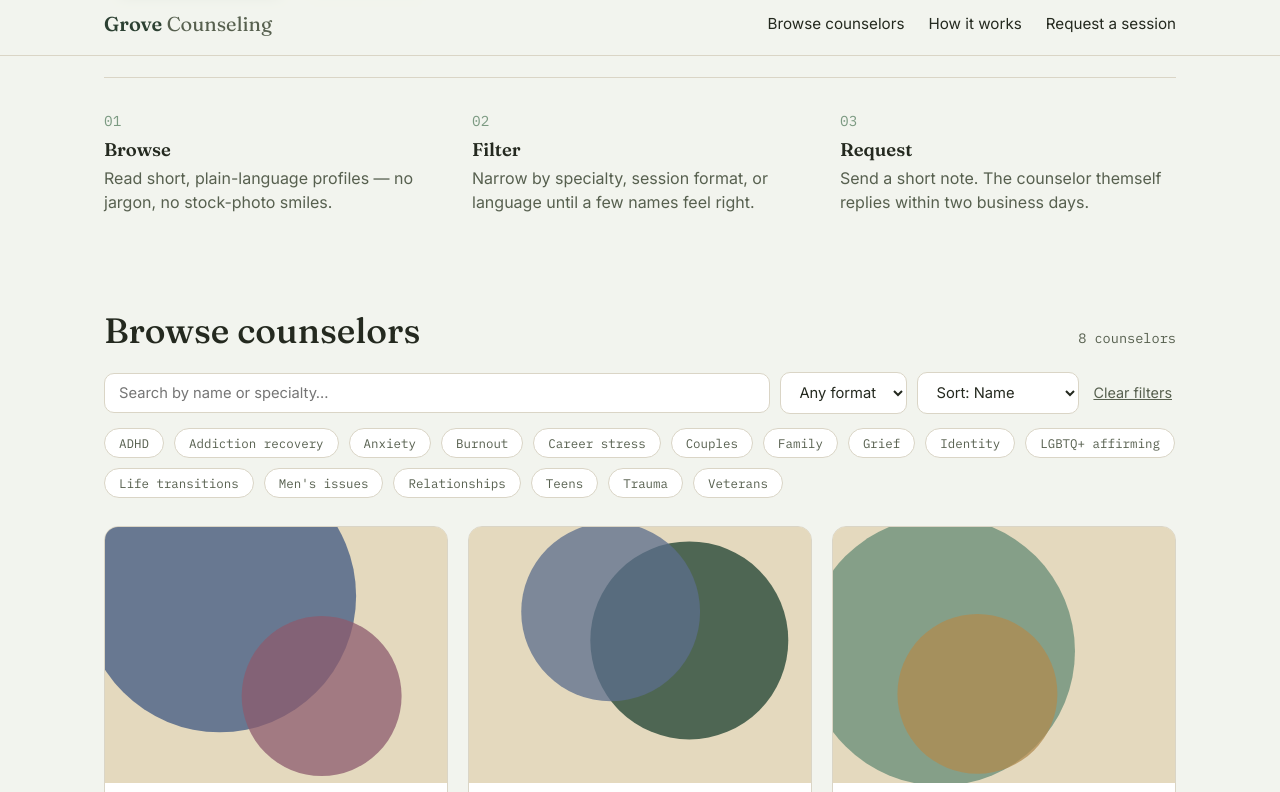
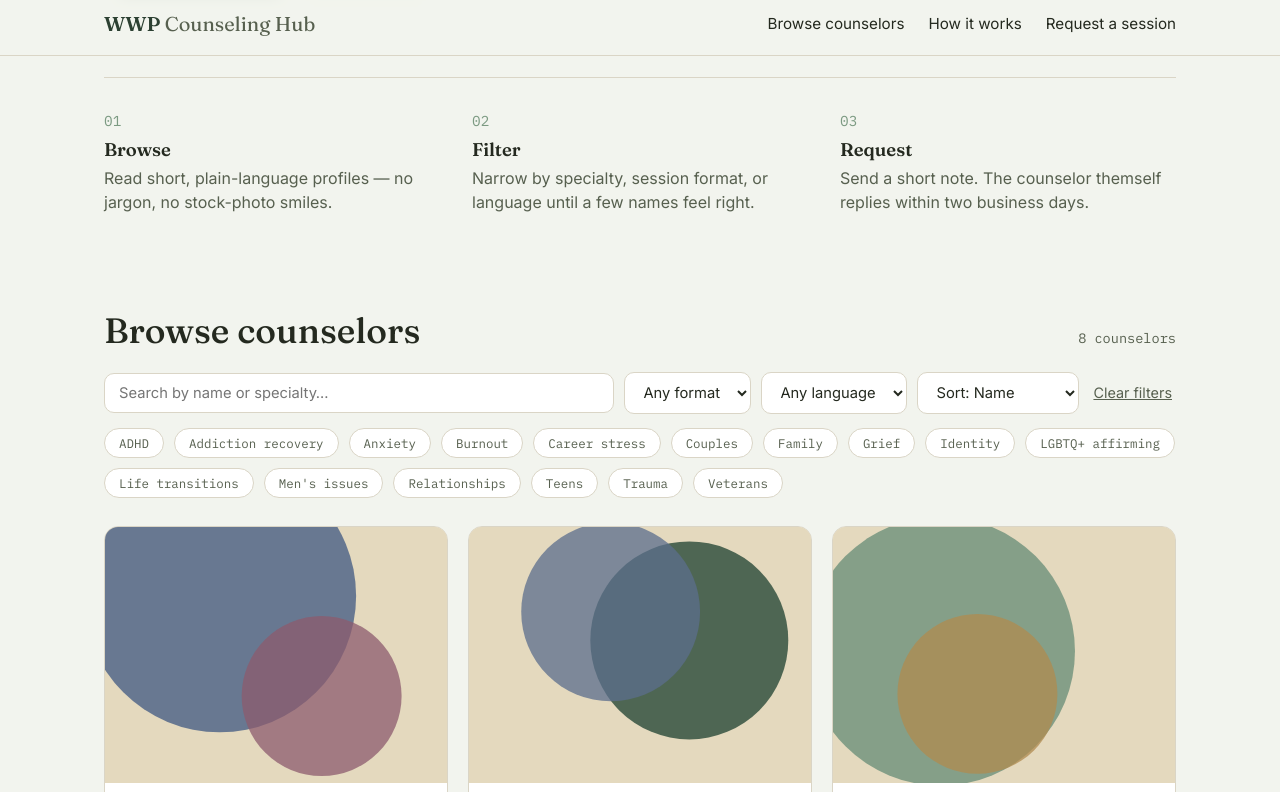
Before and after one commit to nicolomantini/common-ground-web, a plain HTML site: page index.html in a window 1280 px wide. Both pictures are taken after a click on the button "Clear filters". Shown: the part 518-1310 px from the top of the page. Drawn offline with Linux system fonts and the light colour scheme.

```diff
--- a/index.html
+++ b/index.html
@@ -3,7 +3,7 @@
 <head>
 <meta charset="UTF-8">
 <meta name="viewport" content="width=device-width, initial-scale=1.0">
-<title>Grove &mdash; Find a counselor who feels right</title>
+<title>WWP Counseling Hub &mdash; Find a counselor who feels right</title>
 <meta name="description" content="Browse counselors by specialty, format, and language, and request a first session.">
 <link rel="preconnect" href="https://fonts.googleapis.com">
 <link rel="preconnect" href="https://fonts.gstatic.com" crossorigin>
@@ -16,7 +16,7 @@
 
 <header class="site-header">
   <div class="wrap header-row">
-    <a href="#top" class="logo">Grove <span>Counseling</span></a>
+    <a href="#top" class="logo">WWP <span>Counseling Hub</span></a>
     <nav class="header-nav" aria-label="Primary">
       <a href="#directory">Browse counselors</a>
       <a href="#how">How it works</a>
@@ -88,6 +88,11 @@
             <option value="Phone">Phone</option>
           </select>
 
+          <label class="visually-hidden" for="language-select">Language</label>
+          <select id="language-select">
+            <option value="any">Any language</option>
+          </select>
+
           <label class="visually-hidden" for="sort-select">Sort by</label>
           <select id="sort-select">
             <option value="name">Sort: Name</option>
@@ -137,7 +142,7 @@
 
 <footer class="site-footer">
   <div class="wrap footer-row">
-    <p>&copy; 2026 Grove Counseling. Not a substitute for emergency care.</p>
+    <p>&copy; 2026 WWP Counseling Hub. Not a substitute for emergency care.</p>
     <a href="#top">Back to top</a>
   </div>
 </footer>
--- a/js/app.js
+++ b/js/app.js
@@ -45,16 +45,28 @@
   query: "",
   specialties: new Set(),
   format: "any",
+  language: "any",
   sort: "name"
 };
 
 const allSpecialties = [...new Set(COUNSELORS.flatMap((c) => c.specialties))].sort();
+const allLanguages = [...new Set(COUNSELORS.flatMap((c) => c.languages))].sort();
 
 // ---- Rendering ----
 const grid = document.getElementById("counselor-grid");
 const emptyState = document.getElementById("empty-state");
 const resultCount = document.getElementById("result-count");
 const chipRow = document.getElementById("specialty-chips");
+
+function buildLanguageOptions() {
+  const select = document.getElementById("language-select");
+  allLanguages.forEach((lang) => {
+    const opt = document.createElement("option");
+    opt.value = lang;
+    opt.textContent = lang;
+    select.appendChild(opt);
+  });
+}
 
 function buildChips() {
   chipRow.innerHTML = allSpecialties
@@ -69,6 +81,7 @@
   const matchesQuery =
     !q ||
     c.name.toLowerCase().includes(q) ||
+    c.location.toLowerCase().includes(q) ||
     c.specialties.some((s) => s.toLowerCase().includes(q)) ||
     c.approach.some((a) => a.toLowerCase().includes(q));
 
@@ -77,8 +90,9 @@
     c.specialties.some((s) => state.specialties.has(s));
 
   const matchesFormat = state.format === "any" || c.formats.includes(state.format);
+  const matchesLanguage = state.language === "any" || c.languages.includes(state.language);
 
-  return matchesQuery && matchesSpecialty && matchesFormat;
+  return matchesQuery && matchesSpecialty && matchesFormat && matchesLanguage;
 }
 
 function sortList(list) {
@@ -105,7 +119,8 @@
         ${c.specialties.map((s) => `<li class="tag">${s}</li>`).join("")}
       </ul>
       <div class="meta-row">
-        <span class="meta">${c.formats.join(" / ")}</span>
+        <span class="meta">${c.location}</span>
+        <span class="meta dot">${c.formats.join(" / ")}</span>
         <span class="meta dot">${c.priceRange}</span>
         <span class="meta availability ${availabilityClass(c.availability)}">${c.availability}</span>
       </div>
@@ -161,6 +176,11 @@
   render();
 });
 
+document.getElementById("language-select").addEventListener("change", (e) => {
+  state.language = e.target.value;
+  render();
+});
+
 document.getElementById("sort-select").addEventListener("change", (e) => {
   state.sort = e.target.value;
   render();
@@ -170,9 +190,11 @@
   state.query = "";
   state.specialties.clear();
   state.format = "any";
+  state.language = "any";
   state.sort = "name";
   document.getElementById("search-input").value = "";
   document.getElementById("format-select").value = "any";
+  document.getElementById("language-select").value = "any";
   document.getElementById("sort-select").value = "name";
   chipRow.querySelectorAll(".chip").forEach((c) => {
     c.setAttribute("aria-pressed", "false");
@@ -231,5 +253,6 @@
 
 // ---- Init ----
 buildChips();
+buildLanguageOptions();
 populateBookingSelect();
 render();
--- a/js/counselors-data.js
+++ b/js/counselors-data.js
@@ -1,28 +1,37 @@
 // Counselor directory data.
 // Edit this array to add, remove, or update counselors — the page rebuilds itself from it.
+//
+// Optional `photo` field: set it to a path like "images/maya-ortiz.jpg" to show a real
+// photo instead of the generated mark. Leave it out (or set to null) to keep the mark.
+//
+// `location` is a plain "City, ST" string shown on the card and searchable in the search box.
+// `languages` powers both the language filter dropdown and each counselor's language tag —
+// add a new language to any counselor's array and it automatically appears as a filter option.
 const COUNSELORS = [
   {
-    id: "nico",
-    name: "Nicolò Mantini",
-    credentials: "NMA",
-    pronouns: "he/his/him",
+    id: "ortiz-maya",
+    name: "Maya Ortiz",
+    photo: null, // e.g. "images/maya-ortiz.jpg"
+    credentials: "LMFT",
+    pronouns: "she/her",
+    location: "Austin, TX",
     specialties: ["Anxiety", "Relationships"],
     approach: ["CBT", "Emotionally Focused"],
     formats: ["Video", "In-person"],
-    languages: ["English", "Italian", "Spanish"],
-    sessionLength: "60 min",
+    languages: ["English", "Spanish"],
+    sessionLength: "50 min",
     priceRange: "$$",
     availability: "Accepting new clients",
     seed: 1,
     bio: "Maya works with people who feel like their anxious thoughts are running the show. She's direct, warm, and big on practical tools you can use between sessions — not just talk.",
-    focus: "Helps clients build a calmer relationship with worry, and works with couples navigating conflict or disconnection.",
-    photo: "images/nico.jpg"
+    focus: "Helps clients build a calmer relationship with worry, and works with couples navigating conflict or disconnection."
   },
   {
     id: "fisher-dwayne",
     name: "Dwayne Fisher",
     credentials: "LCSW",
     pronouns: "he/him",
+    location: "Colorado Springs, CO",
     specialties: ["Trauma", "Veterans"],
     approach: ["EMDR", "Somatic"],
     formats: ["Video", "Phone"],
@@ -39,6 +48,7 @@
     name: "Priya Nair",
     credentials: "PhD, Psychologist",
     pronouns: "she/her",
+    location: "San Francisco, CA",
     specialties: ["Couples", "Family"],
     approach: ["Gottman Method", "Systemic"],
     formats: ["Video", "In-person"],
@@ -55,6 +65,7 @@
     name: "Sam Okafor",
     credentials: "LPC",
     pronouns: "they/them",
+    location: "Chicago, IL",
     specialties: ["Teens", "ADHD"],
     approach: ["CBT", "Strengths-based"],
     formats: ["Video"],
@@ -71,6 +82,7 @@
     name: "Elena Voss",
     credentials: "LCSW",
     pronouns: "she/her",
+    location: "Portland, OR",
     specialties: ["Grief", "Life transitions"],
     approach: ["Narrative", "Person-centered"],
     formats: ["In-person"],
@@ -87,6 +99,7 @@
     name: "Jordan Blake",
     credentials: "LMHC",
     pronouns: "they/them",
+    location: "Seattle, WA",
     specialties: ["LGBTQ+ affirming", "Identity"],
     approach: ["Person-centered", "ACT"],
     formats: ["Video"],
@@ -103,6 +116,7 @@
     name: "Tomás Rivera",
     credentials: "LPC",
     pronouns: "he/him",
+    location: "Phoenix, AZ",
     specialties: ["Addiction recovery", "Men's issues"],
     approach: ["Motivational Interviewing", "CBT"],
     formats: ["Video", "Phone"],
@@ -119,6 +133,7 @@
     name: "Naomi Chen",
     credentials: "PsyD",
     pronouns: "she/her",
+    location: "New York, NY",
     specialties: ["Career stress", "Burnout"],
     approach: ["CBT", "Acceptance-based"],
     formats: ["Video"],
```
